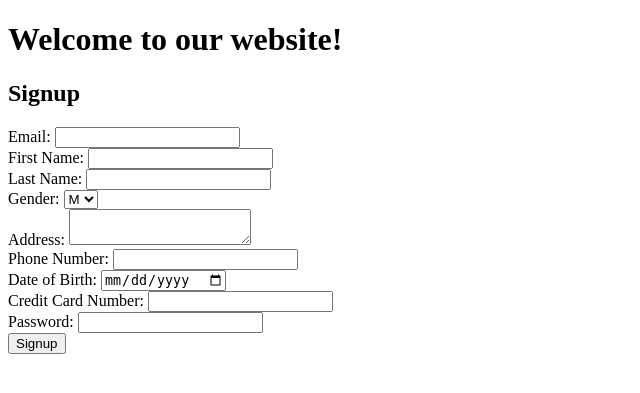
After one commit to ymc09/433Phase5, a Flask app: template phase 5/templates/signup.html in a window 1280 px wide. The commit adds this page. Shown: the top 393 px of the page, without its empty margins (0-640 px from the left). Run offline with Flask 3, Linux system fonts and the light colour scheme; the template is opened without the code that fills it, so the values that code supplies are empty; some libraries are stand-ins or nearby versions.

Commit message:
first commit

```diff
--- a/phase 5/main.py
+++ b/phase 5/main.py
@@ -1,7 +1,9 @@
-from flask import Flask, redirect,request, render_template
+from flask import Flask,request,redirect, render_template, flash, session
+from datetime import datetime
 import psycopg2
 import base64
 app = Flask(__name__) #create instance of flask
+app.secret_key = 'FOUR33'
 conn = psycopg2.connect(
    database="FOUR3THREE", user='postgres',
    password='-----', host='127.0.0.1', port= '5432'
@@ -152,5 +154,66 @@ def remove_from_cart(product_id):
     return render_template("main.html",discounted_items=discounted_items,
                            best_sellers=best_sellers,
                            search_results_cloth=search_results_cloth,search_results_cos=search_results_cos,search=search,cosmetics_ad=cosmetics_ad)
+
+
+def user_exists(email):
+    cursor = conn.cursor()
+    query = 'SELECT * FROM "Customer" WHERE "customer_email" = %s'
+    cursor.execute(query, (email,))
+    user = cursor.fetchone()
+    return user is not None
+
+@app.route('/signup', methods=['GET', 'POST'])
+def signup():
+    if request.method == 'POST':
+        email = request.form['email']
+        first_name = request.form['first_name']
+        last_name = request.form['last_name']
+        gender = request.form['gender']
+        address = request.form['address']
+        phone_number = request.form['phone_number']
+        date_of_birth = datetime.strptime(request.form['date_of_birth'], '%Y-%m-%d')
+        credit_card = request.form['credit_card']
+        password = request.form['password']
+
+        if user_exists(email):
+            flash('User already exists. Please log in.')
+            return redirect('/login')
+        cursor = conn.cursor()
+        cursor.execute("""
+            INSERT INTO "Customer" ("customer_email","FName","LName", "gender", "address", "phonenumber", "DOB", "credit card","password")
+            VALUES (%s, %s, %s, %s, %s, %s, %s, %s,%s)
+        """, (email, first_name, last_name, gender, address, phone_number, date_of_birth, credit_card,password))
+
+        conn.commit()
+
+        flash('Signup successful! Please login.')
+        return redirect('/login')
+
+    return render_template('signup.html')
+
+@app.route('/login', methods=['GET', 'POST'])
+def login():
+    if request.method == 'POST':
+        email = request.form['email']
+        password = request.form['password']
+        cursor = conn.cursor()
+        cursor.execute('SELECT "password" FROM "Customer" WHERE "customer_email" = %s', (email,))
+        conn.commit()
+        user = cursor.fetchone()
+        print(user)
+
+        if password in user:
+            flash('Login successful!')
+            user_logged_in = True
+            session['user_logged_in'] = user_logged_in
+            session['user_id'] = email
+            return redirect("/")
+        else:
+            flash('Invalid email or password. Please try again.')
+
+    return render_template('login.html')
+
+
 if __name__ == "__main__":
     app.run()
--- /dev/null
+++ b/phase 5/templates/signup.html
@@ -0,0 +1,57 @@
+<!DOCTYPE html>
+<html lang="en">
+<head>
+    <meta charset="UTF-8">
+    <meta name="viewport" content="width=device-width, initial-scale=1.0">
+    <title>Signup/Login Page</title>
+</head>
+<body>
+    <h1>Welcome to our website!</h1>
+
+    <h2>Signup</h2>
+    <form action="/signup" method="post">
+        <label for="email">Email:</label>
+        <input type="email" id="email" name="email" required><br>
+
+        <label for="first_name">First Name:</label>
+        <input type="text" id="first_name" name="first_name"><br>
+
+        <label for="last_name">Last Name:</label>
+        <input type="text" id="last_name" name="last_name"><br>
+
+        <label for="gender">Gender:</label>
+        <select id="gender" name="gender">
+            <option value="M">M</option>
+            <option value="F">F</option>
+        </select><br>
+
+        <label for="address">Address:</label>
+        <textarea id="address" name="address"></textarea><br>
+
+        <label for="phone_number">Phone Number:</label>
+        <input type="tel" id="phone_number" name="phone_number"><br>
+
+        <label for="date_of_birth">Date of Birth:</label>
+        <input type="date" id="date_of_birth" name="date_of_birth" required><br>
+
+        <label for="credit_card">Credit Card Number:</label>
+        <input type="text" id="credit_card" name="credit_card"><br>
+
+        <label for="password">Password:</label>
+        <input type="text" id="password" name="password" required><br>
+
+        <button type="submit">Signup</button>
+    </form>
+
+    {% with messages = get_flashed_messages() %}
+      {% if messages %}
+        <ul class="flashes">
+          {% for message in messages %}
+            <li>{{ message }}</li>
+          {% endfor %}
+        </ul>
+      {% endif %}
+    {% endwith %}
+
+</body>
+</html>
```
Also changed, not shown: phase 5/templates/login.html (added, +22 -0 lines), phase 5/templates/main.html (+8 -1 lines).
